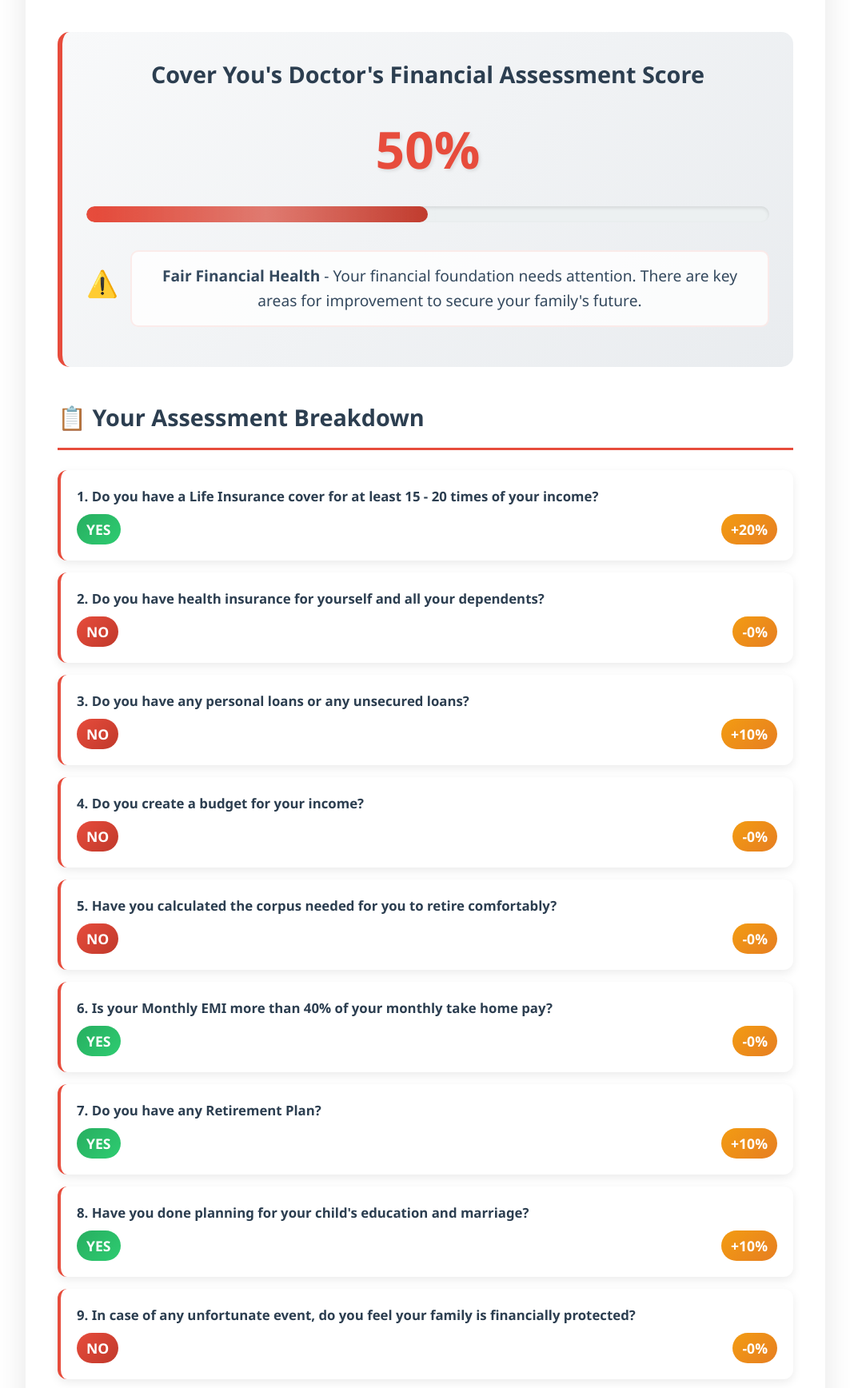
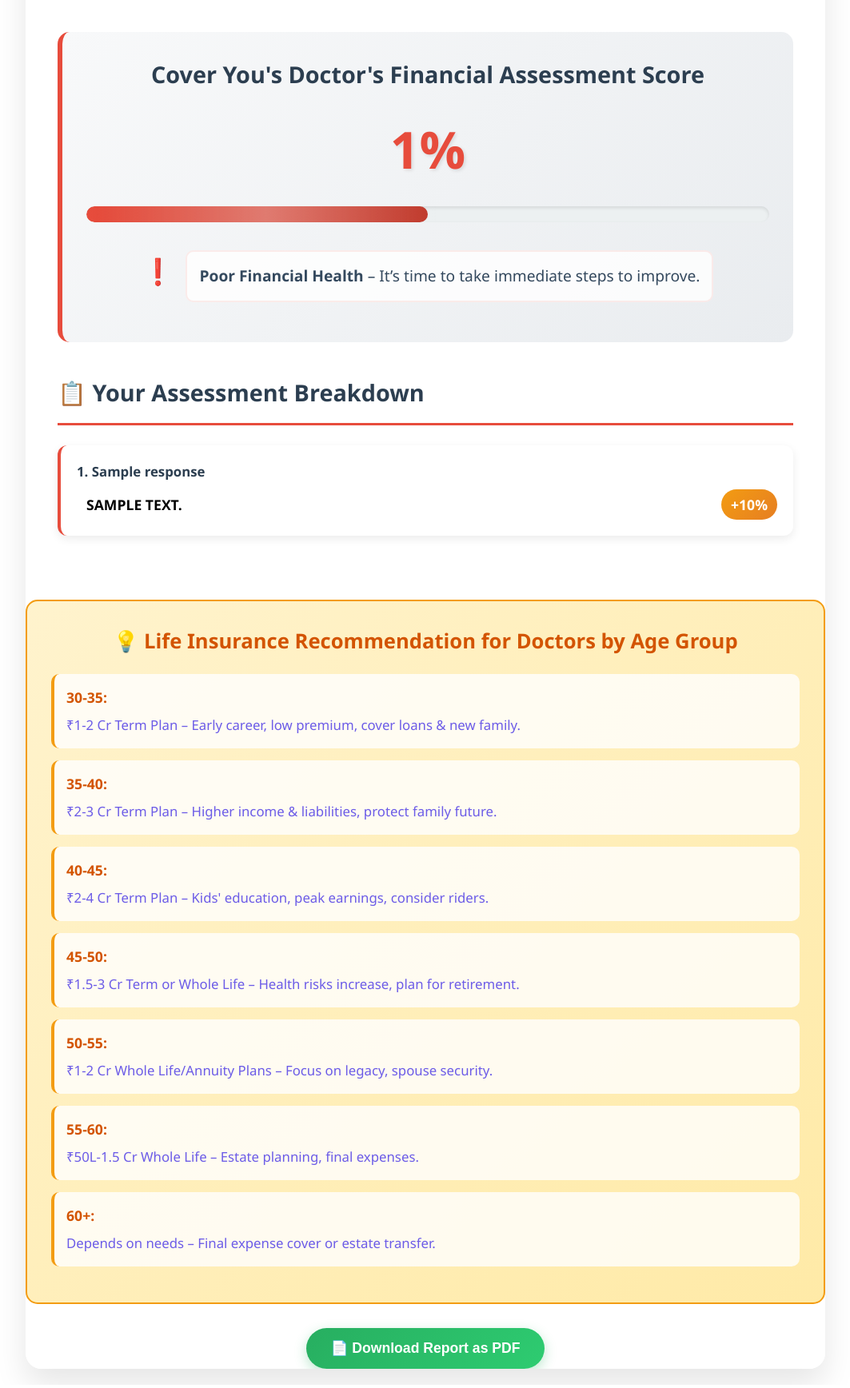
Before and after one commit to HarshitDAFO/Doctor-financial-assessment, a Flask app: template templates/result.html in a window 1280 px wide. Shown: the part 264-2000 px from the top of the page at 80% size, without its empty margins (108-1171 px from the left). Run offline with Flask 3, Linux system fonts and the light colour scheme; the template is opened without the code that fills it: most values are stand-ins (such as "Sample title", 1, 10 or a date in 2020); some libraries are stand-ins or nearby versions.

Commit message:
Update result.html

```diff
--- a/templates/result.html
+++ b/templates/result.html
@@ -373,95 +373,43 @@
         <div class="results-container">
   <div class="score-section">
     <div class="score-title">Cover You's Doctor's Financial Assessment Score</div>
-                <div class="score-value">50%</div>
+    <div class="score-value">{{ total_score }}%</div>
     <div class="progress-bar">
-                    <div class="progress-fill" style="width: 50%"></div>
+      <div class="progress-fill" style="width: {{ total_score }}%"></div>
     </div>
     <div class="financial-health-indicator">
+      {% if total_score >= 80 %}
+        <span class="health-icon health-excellent">✅</span>
+        <span class="score-interpretation"><strong>Excellent Financial Health</strong> – You’re on a great path. Maintain this discipline.</span>
+      {% elif total_score >= 60 %}
+        <span class="health-icon health-good">👍</span>
+        <span class="score-interpretation"><strong>Good Financial Health</strong> – A few improvements can strengthen your future.</span>
+      {% elif total_score >= 40 %}
         <span class="health-icon health-fair">⚠️</span>
-                    <span class="score-interpretation">
-                        <strong>Fair Financial Health</strong> - Your financial foundation needs attention.
-                        There are key areas for improvement to secure your family's future.
-                    </span>
+        <span class="score-interpretation"><strong>Fair Financial Health</strong> – Your financial foundation needs attention.</span>
+      {% else %}
+        <span class="health-icon health-poor">❗</span>
+        <span class="score-interpretation"><strong>Poor Financial Health</strong> – It’s time to take immediate steps to improve.</span>
+      {% endif %}
     </div>
   </div>
 
   <div class="answers-section">
     <h2 class="section-title">📋 Your Assessment Breakdown</h2>
 
+    {% for r in responses %}
     <div class="answer-card">
-                    <div class="question-text">1. Do you have a Life Insurance cover for at least 15 - 20 times of your income?</div>
+      <div class="question-text">{{ loop.index }}. {{ r.question }}</div>
       <div class="answer-row">
-                        <span class="answer-value answer-yes">YES</span>
-                        <span class="score-impact">+20%</span>
+        <span class="answer-value answer-{{ r.answer }}">{{ r.answer.upper() }}</span>
+        <span class="score-impact">
+          {% if r.score > 0 %}+{{ r.score }}%{% else %}-0%{% endif %}
+        </span>
       </div>
     </div>
-
-                <div class="answer-card">
-                    <div class="question-text">2. Do you have health insurance for yourself and all your dependents?</div>
-                    <div class="answer-row">
-                        <span class="answer-value answer-no">NO</span>
-                        <span class="score-impact">-0%</span>
+    {% endfor %}
   </div>
 </div>
-
-                <div class="answer-card">
-                    <div class="question-text">3. Do you have any personal loans or any unsecured loans?</div>
-                    <div class="answer-row">
-                        <span class="answer-value answer-no">NO</span>
-                        <span class="score-impact">+10%</span>
-                    </div>
-                </div>
-
-                <div class="answer-card">
-                    <div class="question-text">4. Do you create a budget for your income?</div>
-                    <div class="answer-row">
-                        <span class="answer-value answer-no">NO</span>
-                        <span class="score-impact">-0%</span>
-                    </div>
-                </div>
-
-                <div class="answer-card">
-                    <div class="question-text">5. Have you calculated the corpus needed for you to retire comfortably?</div>
-                    <div class="answer-row">
-                        <span class="answer-value answer-no">NO</span>
-                        <span class="score-impact">-0%</span>
-                    </div>
-                </div>
-
-                <div class="answer-card">
-                    <div class="question-text">6. Is your Monthly EMI more than 40% of your monthly take home pay?</div>
-                    <div class="answer-row">
-                        <span class="answer-value answer-yes">YES</span>
-                        <span class="score-impact">-0%</span>
-                    </div>
-                </div>
-
-                <div class="answer-card">
-                    <div class="question-text">7. Do you have any Retirement Plan?</div>
-                    <div class="answer-row">
-                        <span class="answer-value answer-yes">YES</span>
-                        <span class="score-impact">+10%</span>
-                    </div>
-                </div>
-
-                <div class="answer-card">
-                    <div class="question-text">8. Have you done planning for your child's education and marriage?</div>
-                    <div class="answer-row">
-                        <span class="answer-value answer-yes">YES</span>
-                        <span class="score-impact">+10%</span>
-                    </div>
-                </div>
-
-                <div class="answer-card">
-                    <div class="question-text">9. In case of any unfortunate event, do you feel your family is financially protected?</div>
-                    <div class="answer-row">
-                        <span class="answer-value answer-no">NO</span>
-                        <span class="score-impact">-0%</span>
-                    </div>
-                </div>
-            </div>
-
             <div class="recommendations-section">
                 <h2 class="recommendations-title">💡 Life Insurance Recommendation for Doctors by Age Group</h2>
 
```
Lines whose indentation alone changed are shown as unchanged.
